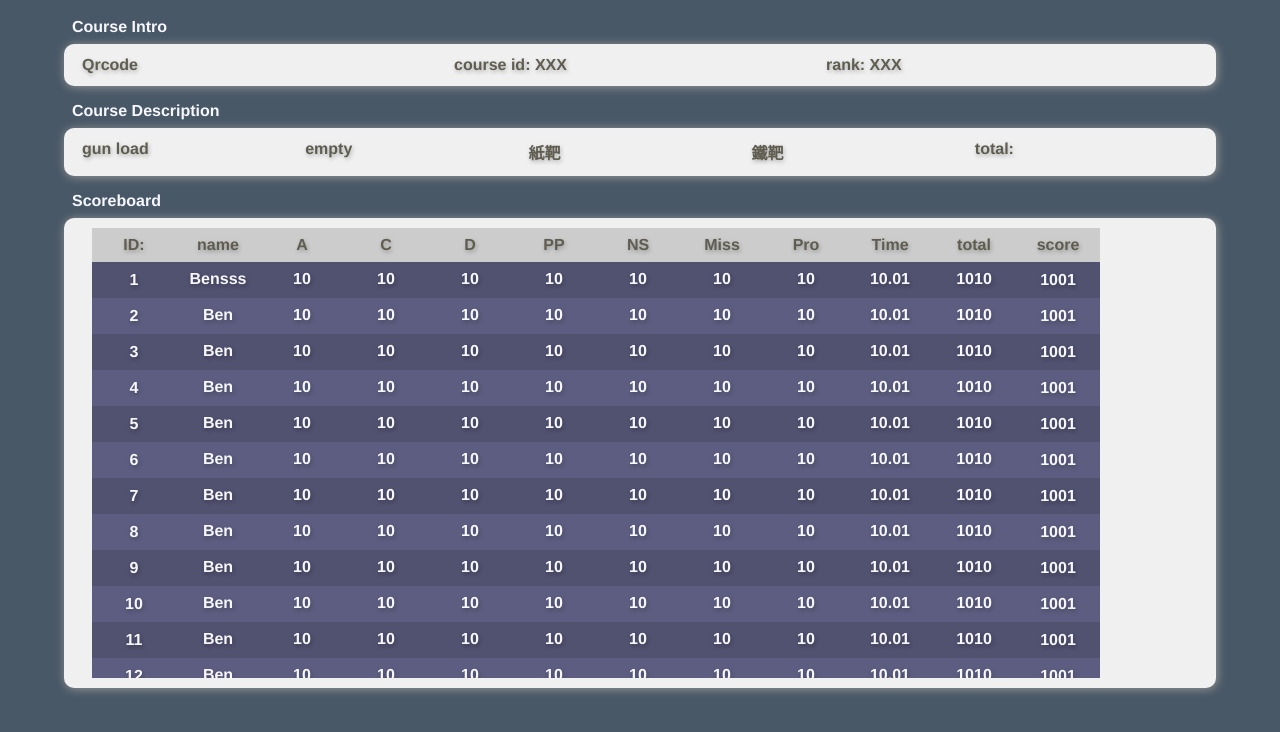
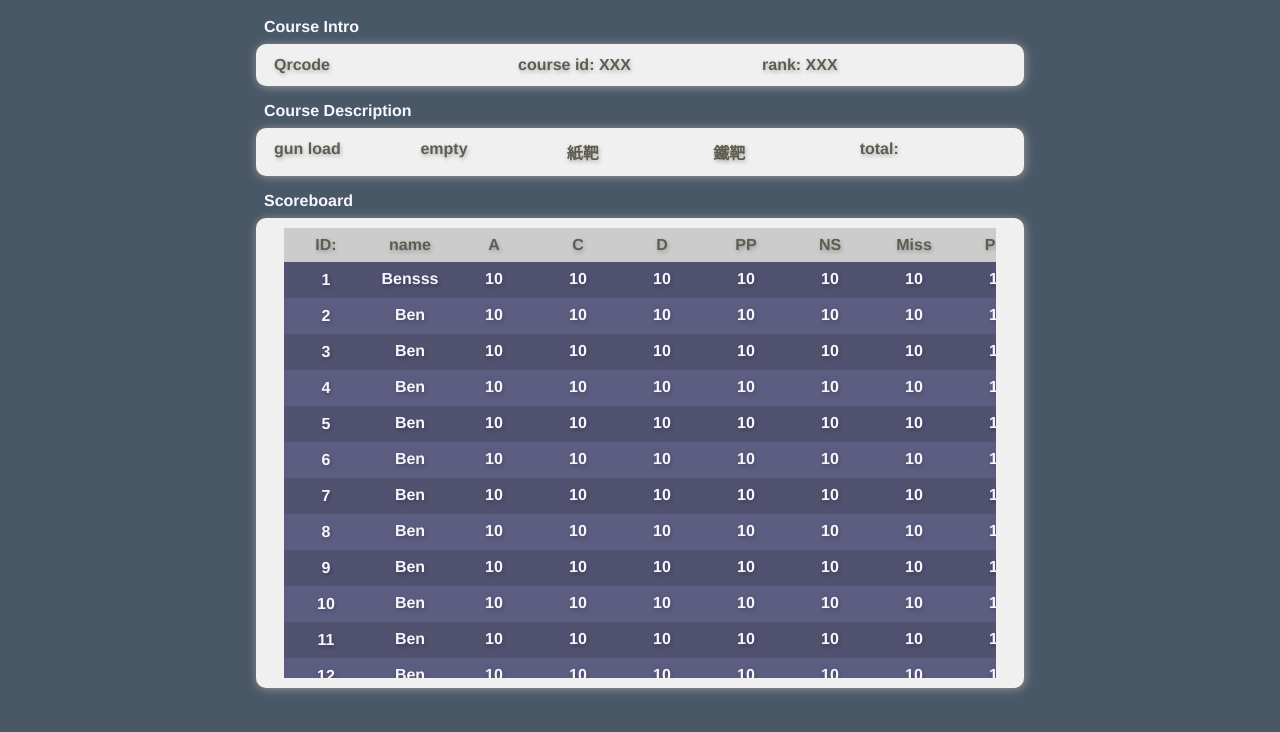
Before and after one commit to ben39053372/ipsc, a Vue app: page /course in a window 1280 px wide. Shown: the top 732 px of the page. Built offline with nearby package versions, Linux system fonts and the light colour scheme.

Commit message:
revamp: use container

```diff
--- a/src/screens/Course.vue
+++ b/src/screens/Course.vue
@@ -1,18 +1,20 @@
 <template>
-  <div class="container">
+  <Container class="container">
     <CourseHeader />
     <CourseScoreboard />
-  </div>
+  </Container>
 </template>
 <script lang="ts">
   import { defineComponent } from 'vue';
   import CourseHeader from '../components/CourseHeader.vue';
   import CourseScoreboard from '../components/CourseScoreboard.vue';
+  import Container from '../components/Container.vue';
 
   export default defineComponent({
     components: {
       CourseHeader,
       CourseScoreboard,
+      Container,
     },
     provide: {},
     setup() {},
@@ -22,7 +24,6 @@
 <style scoped>
   .container {
     flex: 1;
-    max-width: 90%;
     align-self: flex-start;
     margin: 10px -10px;
     overscroll-behavior: none;
```
